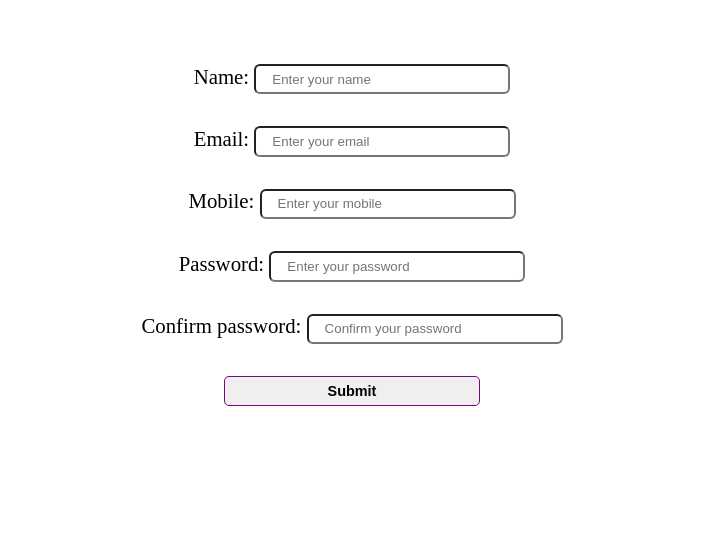
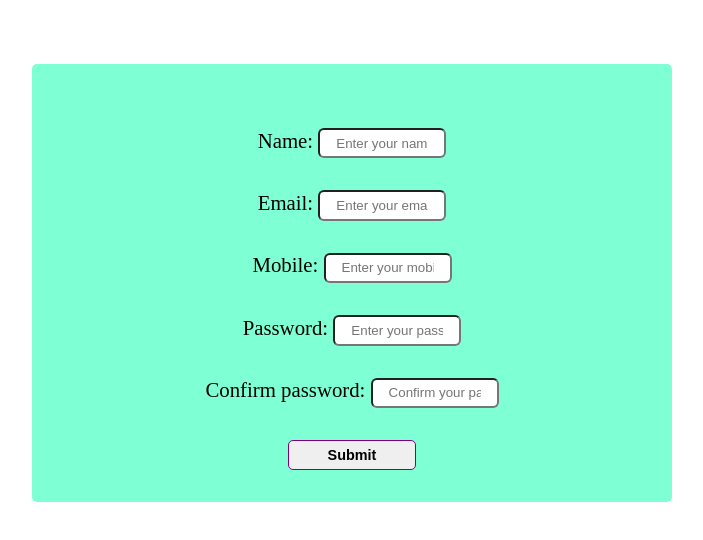
Before and after one commit to sukhendralodhi/universal_form_validation_project, a plain HTML site: page index.html in a window 1280 px wide. Shown: the whole page, without its empty margins (288-991 px from the left). Drawn offline with Linux system fonts and the light colour scheme.

Commit message:
update css

```diff
--- a/style.css
+++ b/style.css
@@ -8,6 +8,11 @@
 }
 .input-container {
     text-align: center;
+    background-color: aquamarine;
+    width: 50%;
+    margin: 0 auto;
+    padding: 2rem 0rem;
+    border-radius: 5px;
 }
 .input-container div {
     margin-top: 2rem;
```
